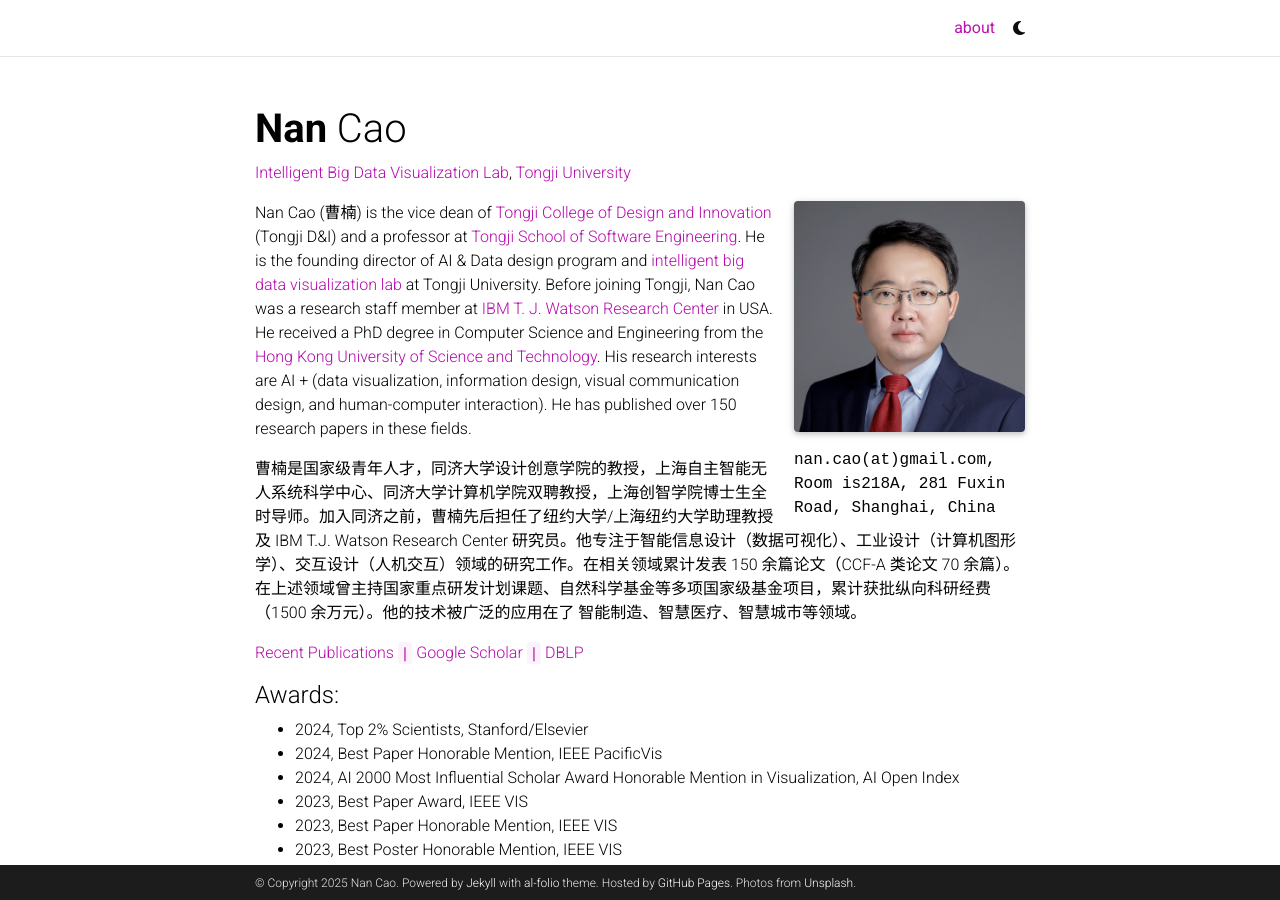
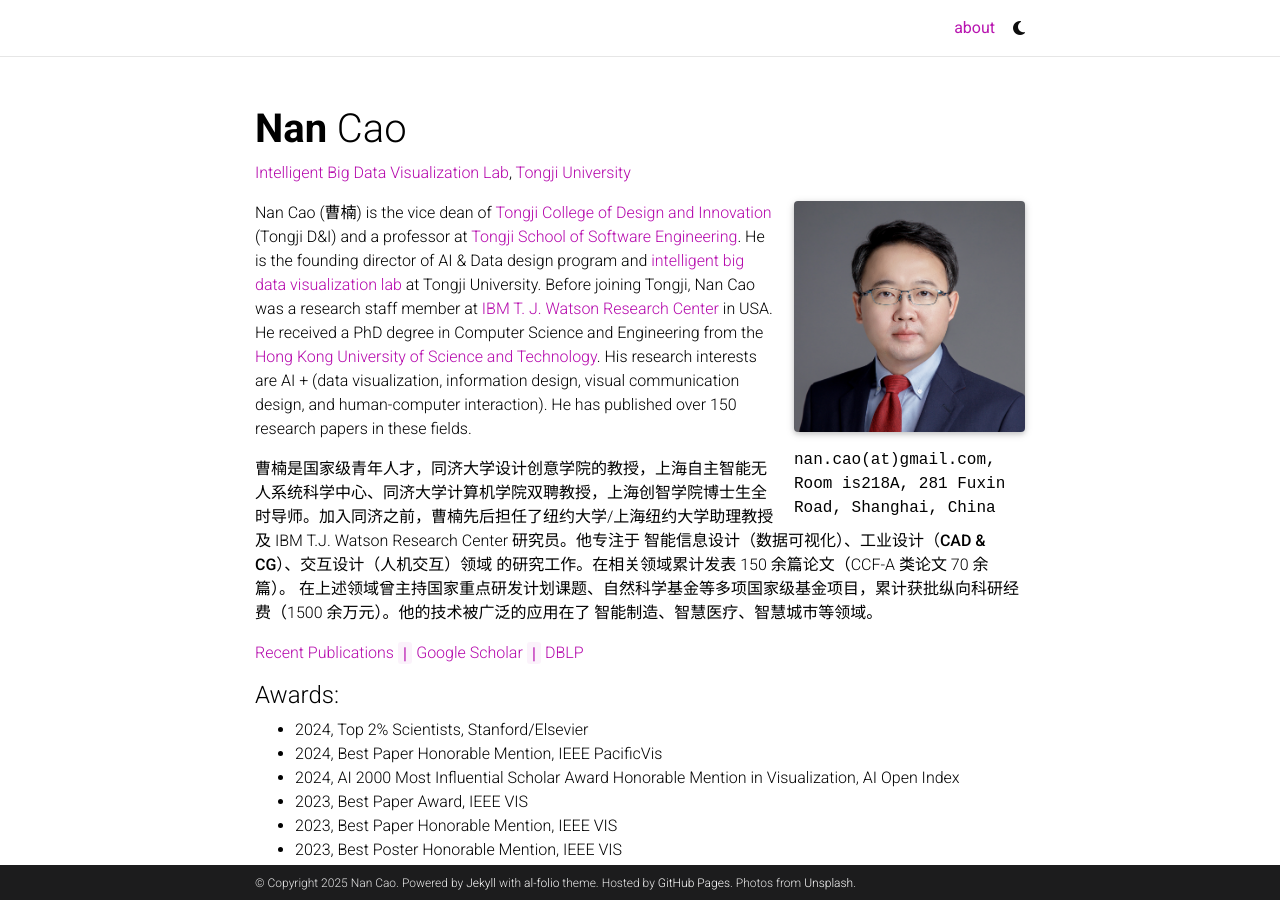
Before and after one commit to nancao/nancao.github.io, a Jekyll site: the page built from _pages/about.md, in a window 1280 px wide and 900 px high. Built offline with Jekyll 4.4.1, drawn with Linux system fonts in a browser that asks for light colours; full-size pictures stand in for the smaller copies a plugin makes; comment, search, counter and statistics services are not loaded; a style sheet for code colours, icons or effects is not loaded.

Commit message:
Update about.md

```diff
--- a/_pages/about.md
+++ b/_pages/about.md
@@ -18,7 +18,7 @@
 ---
 Nan Cao (曹楠) is the vice dean of [Tongji College of Design and Innovation](https://tjdi.tongji.edu.cn/) (Tongji D&I) and a professor at [Tongji School of Software Engineering](https://sse.tongji.edu.cn/index.htm). He is the founding director of AI & Data design program and [intelligent big data visualization lab](https://idvxlab.com/) at Tongji University. Before joining Tongji, Nan Cao was a research staff member at [IBM T. J. Watson Research Center](https://research.ibm.com/labs/watson/) in USA. He received a PhD degree in Computer Science and Engineering from the [Hong Kong University of Science and Technology](https://hkust.edu.hk/). His research interests are AI + (data visualization, information design, visual communication design, and human-computer interaction). He has published over 150 research papers in these fields.
 
-曹楠是国家级青年人才，同济大学设计创意学院的教授，上海自主智能无人系统科学中心、同济大学计算机学院双聘教授，上海创智学院博士生全时导师。加入同济之前，曹楠先后担任了纽约大学/上海纽约大学助理教授 及 IBM T.J. Watson Research Center 研究员。他专注于智能信息设计（数据可视化）、工业设计（计算机图形学）、交互设计（人机交互）领域的研究工作。在相关领域累计发表 150 余篇论文（CCF-A 类论文 70 余篇）。 在上述领域曾主持国家重点研发计划课题、自然科学基金等多项国家级基金项目，累计获批纵向科研经费（1500 余万元）。他的技术被广泛的应用在了 智能制造、智慧医疗、智慧城市等领域。
+曹楠是国家级青年人才，同济大学设计创意学院的教授，上海自主智能无人系统科学中心、同济大学计算机学院双聘教授，上海创智学院博士生全时导师。加入同济之前，曹楠先后担任了纽约大学/上海纽约大学助理教授 及 IBM T.J. Watson Research Center 研究员。他专注于 **智能信息设计（数据可视化）、工业设计（CAD & CG）、交互设计（人机交互）领域** 的研究工作。在相关领域累计发表 150 余篇论文（CCF-A 类论文 70 余篇）。 在上述领域曾主持国家重点研发计划课题、自然科学基金等多项国家级基金项目，累计获批纵向科研经费（1500 余万元）。他的技术被广泛的应用在了 智能制造、智慧医疗、智慧城市等领域。
 
 [Recent Publications](https://idvxlab.com/publication.html) <code>|</code> [Google Scholar](https://scholar.google.com/citations?user=5I0mFcsAAAAJ) <code>|</code> [DBLP](https://dblp.org/pid/66/5146-1.html)
 
```
